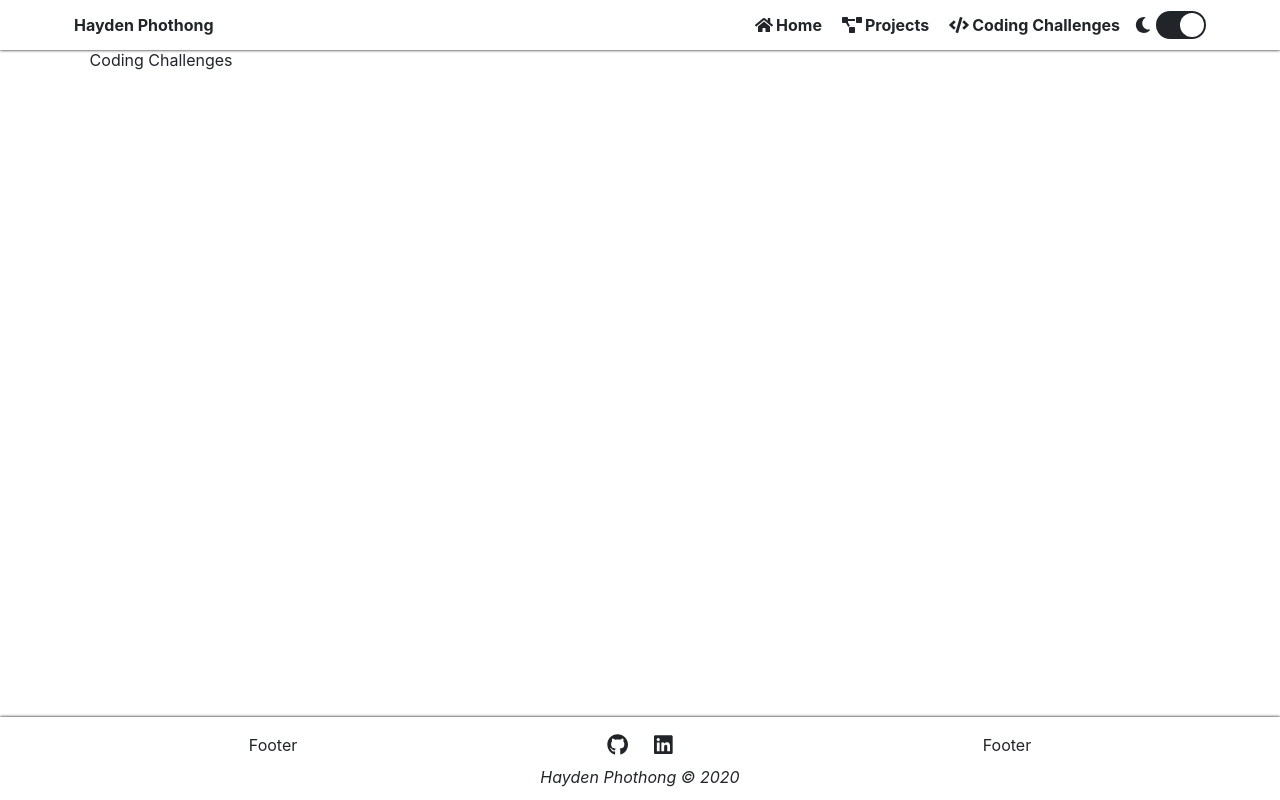
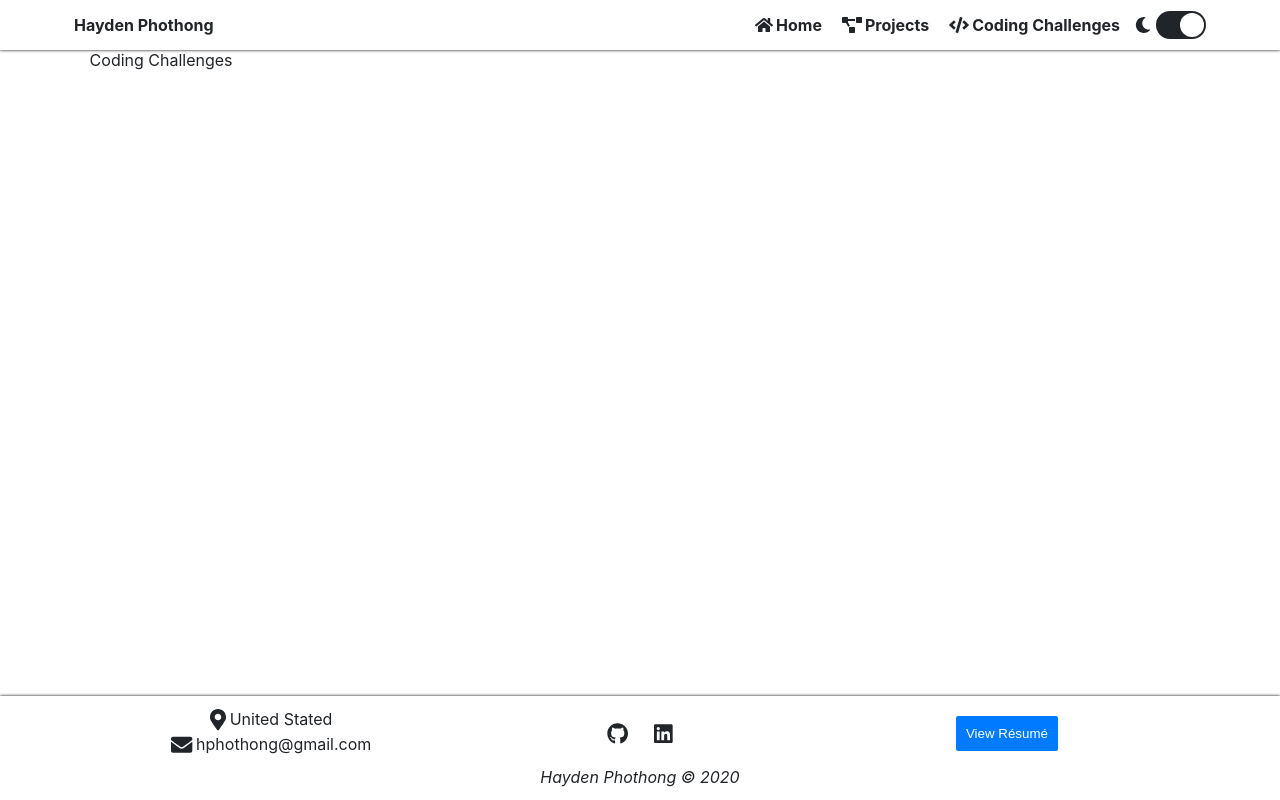
Before and after one commit to haypho/info, a React (Create React App) app: page /#/coding-challenges in a window 1280 px wide. Built offline with nearby package versions, Linux system fonts and the light colour scheme.

Commit message:
Add OLD resume to footer button

```diff
--- /dev/null
+++ b/src/components/Button.tsx
@@ -0,0 +1,26 @@
+import React from "react";
+import styled from "styled-components";
+import { useTheme } from "./theme";
+
+const StyledButton = styled.button`
+  color: ${(props) => props.theme.colors.background};
+  background-color: ${(props) => props.theme.colors.primary};
+
+  border: none;
+  outline: none;
+
+  padding: 10px 10px;
+  border-radius: 2px;
+
+  &:active {
+    opacity: 0.4;
+  }
+`;
+
+const Button: React.FC = (props) => {
+  const theme = useTheme();
+
+  return <StyledButton {...props} theme={theme} />;
+};
+
+export default Button;
--- a/src/components/Footer.tsx
+++ b/src/components/Footer.tsx
@@ -1,7 +1,9 @@
 import { faGithub, faLinkedin } from "@fortawesome/free-brands-svg-icons";
+import { faEnvelope, faMapMarkerAlt } from "@fortawesome/free-solid-svg-icons";
 import { FontAwesomeIcon } from "@fortawesome/react-fontawesome";
 import React from "react";
 import styled from "styled-components";
+import Button from "./Button";
 import { useTheme } from "./theme";
 
 const Container = styled.footer`
@@ -24,8 +26,14 @@ const Content = styled.div`
 const Column = styled.div`
   flex: 1;
   display: flex;
+  flex-direction: column;
   justify-content: center;
   align-items: center;
+`;
+
+const Row = styled.div`
+  display: flex;
+  flex-direction: row;
 `;
 
 const Copyright = styled.em`
@@ -39,6 +47,10 @@ const Link = styled.a`
   padding: 0.5vh 1vw;
 `;
 
+const Text = styled.span`
+  margin: 0 0.3vw;
+`;
+
 const Footer: React.FC = () => {
   const theme = useTheme();
 
@@ -46,24 +58,61 @@ const Footer: React.FC = () => {
     <Container theme={theme}>
       <Wrapper>
         <Content>
-          <Column>Footer</Column>
           <Column>
+            <Row>
+              <FontAwesomeIcon
+                icon={faMapMarkerAlt}
+                size="lg"
+                color={theme.colors.text}
+              />
+              <Text>United Stated</Text>
+            </Row>
+            <Row>
+              <Link theme={theme} href="mailto:hphothong@gmail.com">
+                <FontAwesomeIcon
+                  icon={faEnvelope}
+                  size="lg"
+                  color={theme.colors.text}
+                />
+                <Text>hphothong@gmail.com</Text>
+              </Link>
+            </Row>
+          </Column>
+          <Column>
+            <Row>
               <Link
                 theme={theme}
                 href="https://www.github.com/hphothong"
                 target="_blank"
               >
-              <FontAwesomeIcon icon={faGithub} size="lg" />
+                <FontAwesomeIcon
+                  icon={faGithub}
+                  size="lg"
+                  color={theme.colors.text}
+                />
               </Link>
               <Link
                 theme={theme}
                 href="https://www.linkedin.com/in/hayden-phothong-a2393312"
                 target="_blank"
               >
-              <FontAwesomeIcon icon={faLinkedin} size="lg" />
+                <FontAwesomeIcon
+                  icon={faLinkedin}
+                  size="lg"
+                  color={theme.colors.text}
+                />
+              </Link>
+            </Row>
+          </Column>
+          <Column>
+            <Link
+              theme={theme}
+              href={`${process.env.PUBLIC_URL}/Resume_Hayden_Phothong.pdf`}
+              target="_blank"
+            >
+              <Button>View Résumé</Button>
             </Link>
           </Column>
-          <Column>Footer</Column>
         </Content>
         <Copyright>Hayden Phothong &copy; 2020</Copyright>
       </Wrapper>
```
Also changed, not shown: src/assets/images/landscape-ocean.jpg (deleted), 1 other file (tests, documents, lock files or other folders). Lines whose indentation alone changed are shown as unchanged.
